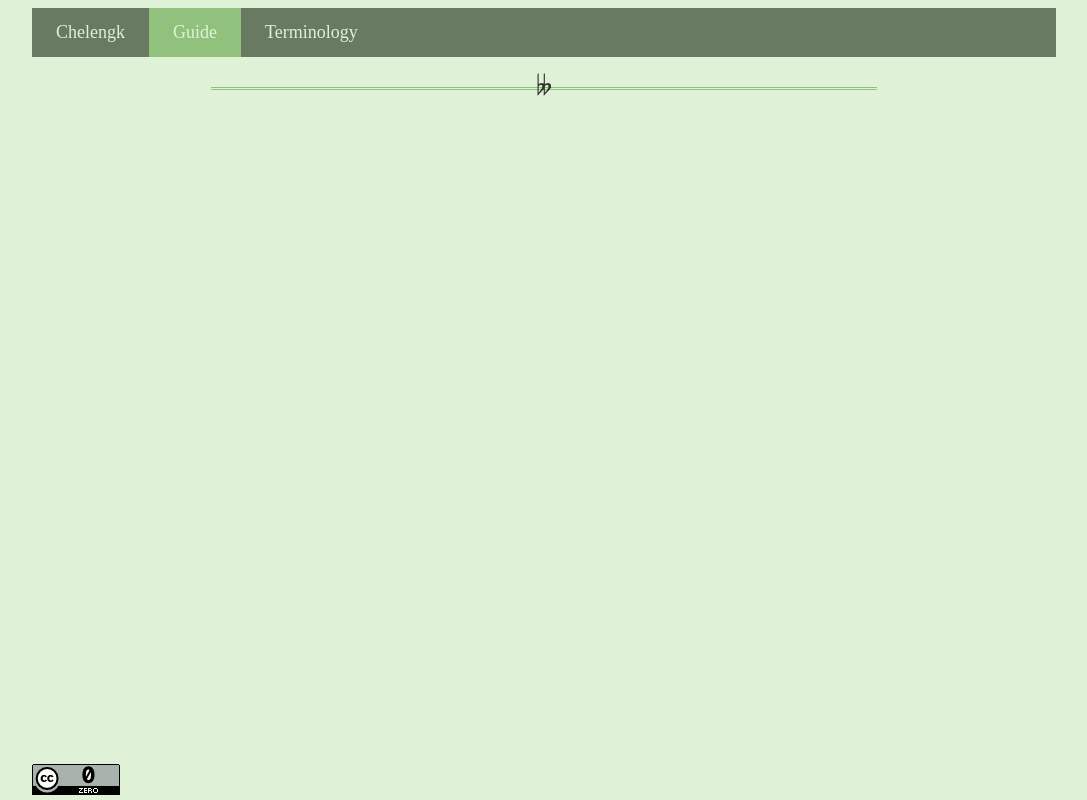
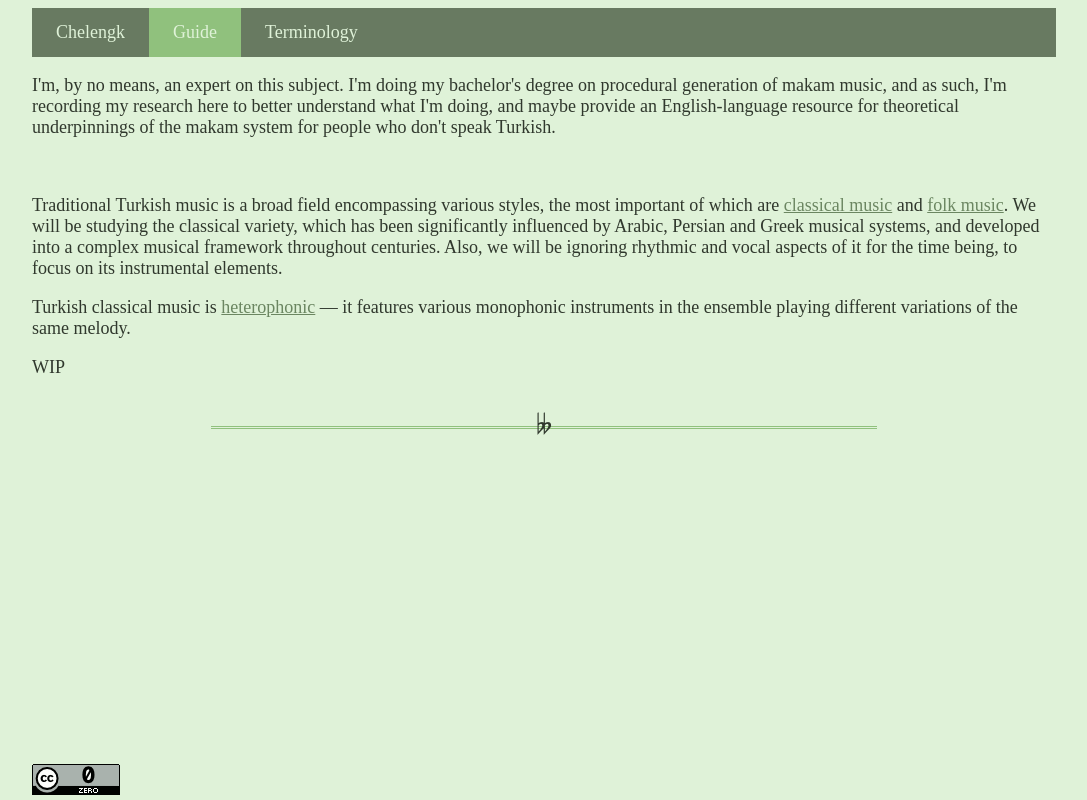
Before and after one commit to erkin/chelengk, a plain HTML site: page primer/index.html in a window 1280 px wide. Shown: the whole page, without its empty margins (96-1183 px from the left). Drawn offline with Linux system fonts and the light colour scheme.

Commit message:
Add initial text of the guide

```diff
--- a/primer/index.html
+++ b/primer/index.html
@@ -34,6 +34,35 @@
     </header>
     <section>
       <a id="content"></a>
+      <p>
+        I'm, by no means, an expert on this subject. I'm doing my bachelor's
+        degree on procedural generation of makam music, and as such, I'm
+        recording my research here to better understand what I'm doing, and
+        maybe provide an English-language resource for theoretical underpinnings
+        of the makam system for people who don't speak Turkish.
+      </p>
+      <br/>
+      <p>
+        Traditional Turkish music is a broad field encompassing various styles,
+        the most important of which are
+        <a href="https://en.wikipedia.org/wiki/Turkish_classical_music">classical
+        music</a> and
+        <a href="https://en.wikipedia.org/wiki/Turkish_folk_music">folk music</a>.
+        We will be studying the classical variety, which has been significantly
+        influenced by Arabic, Persian and Greek musical systems, and developed
+        into a complex musical framework throughout centuries. Also, we will be
+        ignoring rhythmic and vocal aspects of it for the time being, to focus
+        on its instrumental elements.
+      </p>
+      <p>
+        Turkish classical music is
+        <a href="https://en.wikipedia.org/wiki/Heterophony">heterophonic</a>
+        &mdash; it features various monophonic instruments in the ensemble
+        playing different variations of the same melody.
+      </p>
+      <p>
+        WIP
+      </p>
     </section>
 
     <br/><hr/>
```
